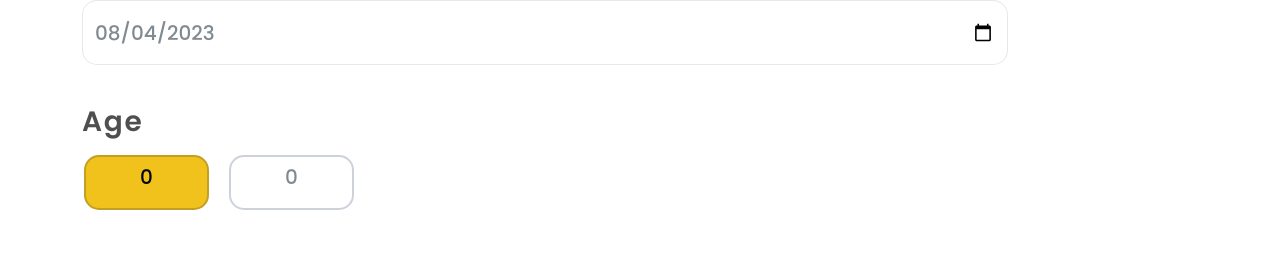
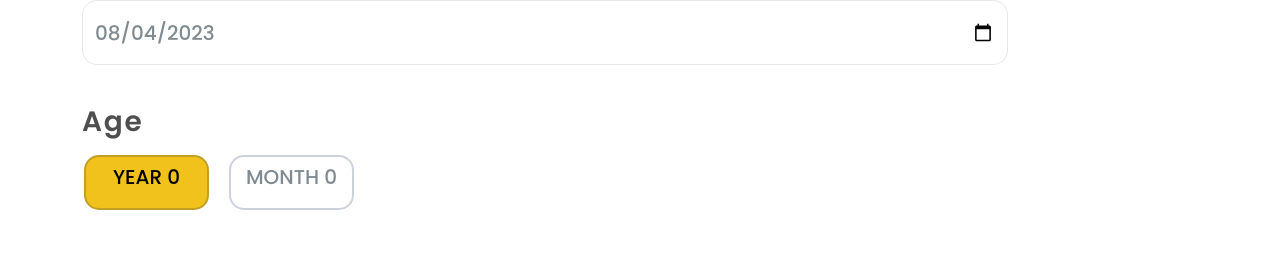
Before and after one commit to Agehlot806/canine-app, a React (Create React App) app: page /service-add-pet in a window 1280 px wide. Shown: the part 1283-1537 px from the top of the page. Built offline with nearby package versions, Linux system fonts and the light colour scheme; no server answers; a web font is replaced by a local one.

Commit message:
package update

```diff
--- a/package.json
+++ b/package.json
@@ -11,12 +11,14 @@
     "axios": "^1.4.0",
     "bootstrap": "^5.3.0",
     "mdb-react-ui-kit": "^6.1.0",
+    "moment": "^2.29.4",
     "react": "^18.2.0",
     "react-bootstrap": "^2.7.4",
     "react-dom": "^18.2.0",
     "react-hot-toast": "^2.4.1",
     "react-icons": "^4.10.1",
     "react-multi-carousel": "^2.8.4",
+    "react-otp-input": "^3.0.4",
     "react-router-dom": "^6.14.2",
     "react-scripts": "5.0.1",
     "web-vitals": "^2.1.4"
--- a/src/component/User/service-add-pet.js
+++ b/src/component/User/service-add-pet.js
@@ -170,10 +170,10 @@ function Serviceaddpet() {
                                             <label >Age</label>
                                             <ul className="nav nav-pills mb-3" role="tablist">
                                                 <li className="nav-item">
-                                                    <a className="nav-link active" data-toggle="pill" role="tab" aria-selected="true">{years}</a>
+                                                    <a className="nav-link active" data-toggle="pill" role="tab" aria-selected="true">Year {years}</a>
                                                 </li>
                                                 <li className="nav-item">
-                                                    <a className="nav-link" data-toggle="pill" role="tab" aria-selected="false">{months}</a>
+                                                    <a className="nav-link" data-toggle="pill" role="tab" aria-selected="false">Month {months}</a>
                                                 </li>
                                             </ul>
                                         </div>
```
Also changed, not shown: 1 other file (tests, documents, lock files or other folders).
